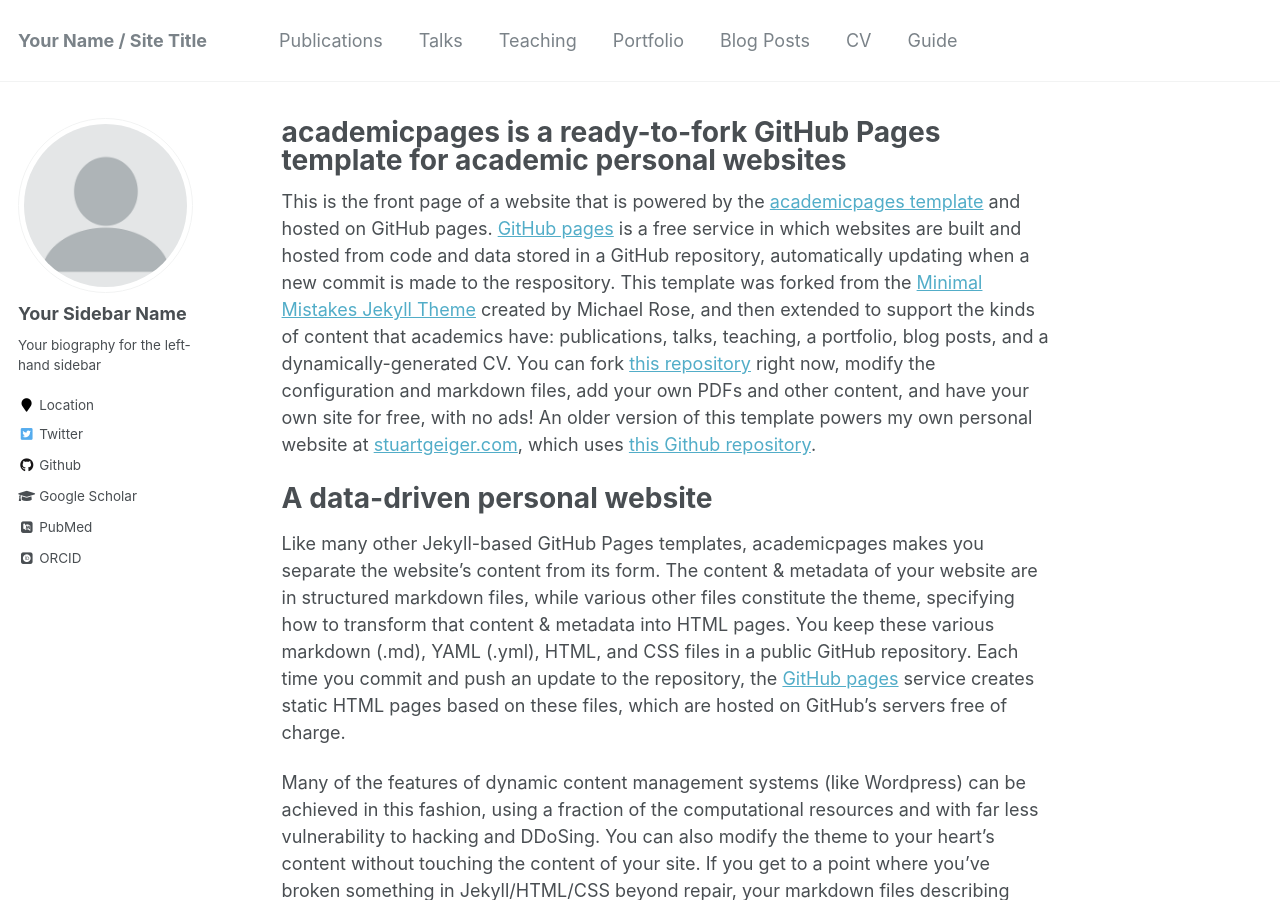
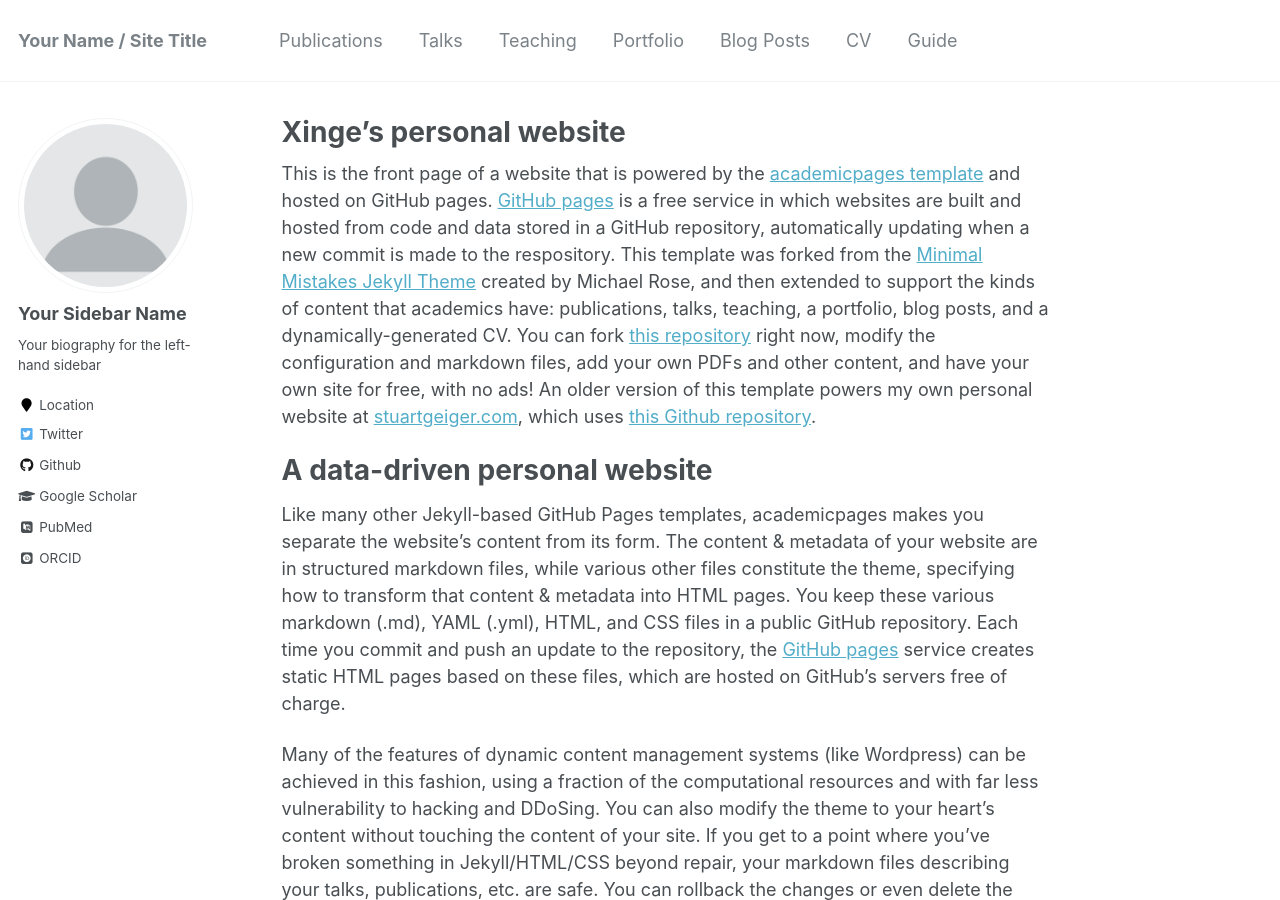
Before and after one commit to Esther0630/Esther0630.github.io, a Jekyll site: the page built from _pages/about.md, in a window 1280 px wide and 900 px high. Built offline with Jekyll 4.4.1, drawn with Linux system fonts in a browser that asks for light colours; some web fonts are replaced.

Commit message:
Update about.md

```diff
--- a/_pages/about.md
+++ b/_pages/about.md
@@ -1,6 +1,6 @@
 ---
 permalink: /
-title: "academicpages is a ready-to-fork GitHub Pages template for academic personal websites"
+title: "Xinge's personal website"
 excerpt: "About me"
 author_profile: true
 redirect_from:
```
